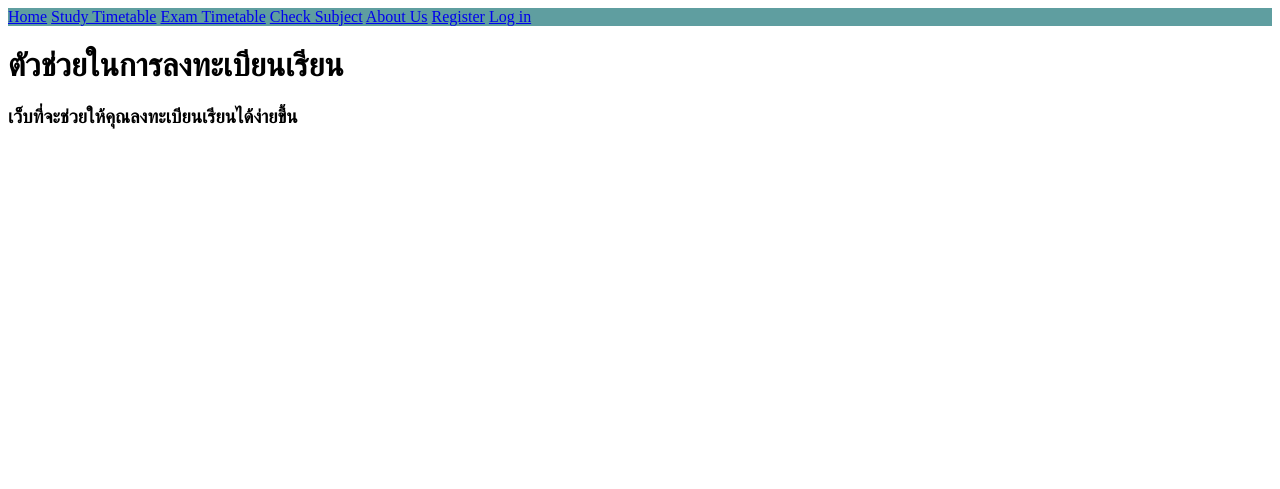
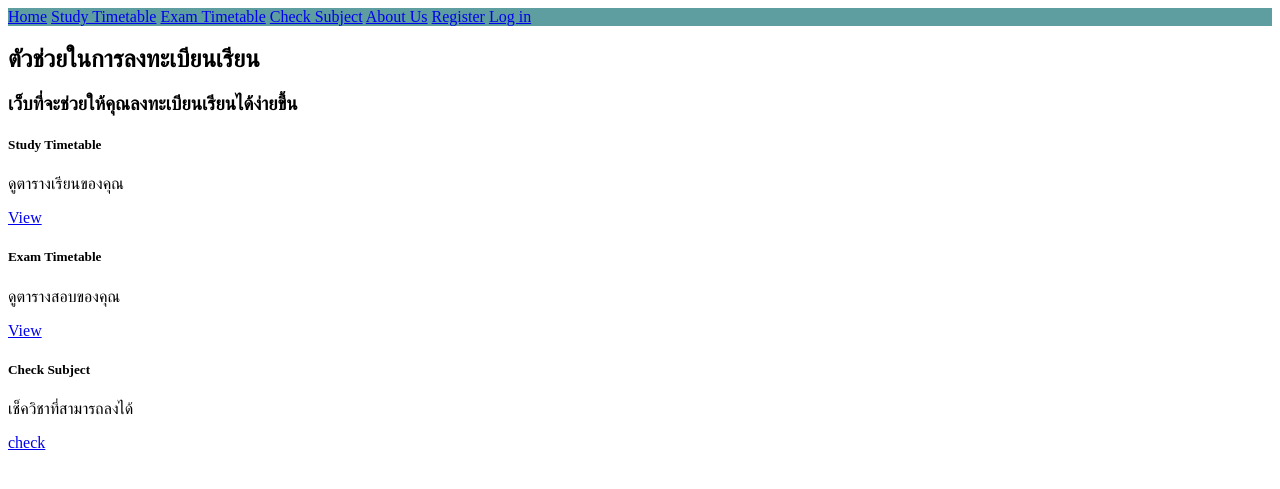
Before and after one commit to Pattanachai-S/SoftDev2_G4_Project, a Django app: page / in a window 1280 px wide. Shown: the top 489 px of the page. Run offline with Django 4.2, Linux system fonts and the light colour scheme.

Commit message:
Update home.html

```diff
--- a/mysite/generalApp/templates/generalApp/home.html
+++ b/mysite/generalApp/templates/generalApp/home.html
@@ -1,10 +1,38 @@
 {% extends 'generalApp/components/base.html' %}
 
 {% block content %}
-
-<div>
+<section class="home-intro-section">
     <h1>ตัวช่วยในการลงทะเบียนเรียน</h1>
     <h3>เว็บที่จะช่วยให้คุณลงทะเบียนเรียนได้ง่ายขึ้น</h3>
-</div>
+</section>
 
+<section class="content-section">
+    <section class="content-container">
+        <div class="row-home">
+            <div class="column-3">
+                <div class="card-home">
+                    <h5 class="text-center">Study Timetable</h5>
+                    <p class="text-center">ดูตารางเรียนของคุณ</p>
+                    <a class="button" href="{% url 'study' %}">View</a>
+                </div>
+            </div>
+
+            <div class="column-3">
+                <div class="card-home">
+                    <h5 class="text-center">Exam Timetable</h5>
+                    <p class="text-center">ดูตารางสอบของคุณ</p>
+                    <a class="button" href="{% url 'exam' %}">View</a>
+                </div>
+            </div>
+
+            <div class="column-3">
+                <div class="card-home">
+                    <h5 class="text-center">Check Subject</h5>
+                    <p class="text-center">เช็ควิชาที่สามารถลงได้</p>
+                    <a class="button" href="{% url 'check' %}">check</a>
+                </div>
+            </div>
+        </div>
+    </section>
+</section>
 {% endblock %}
```
